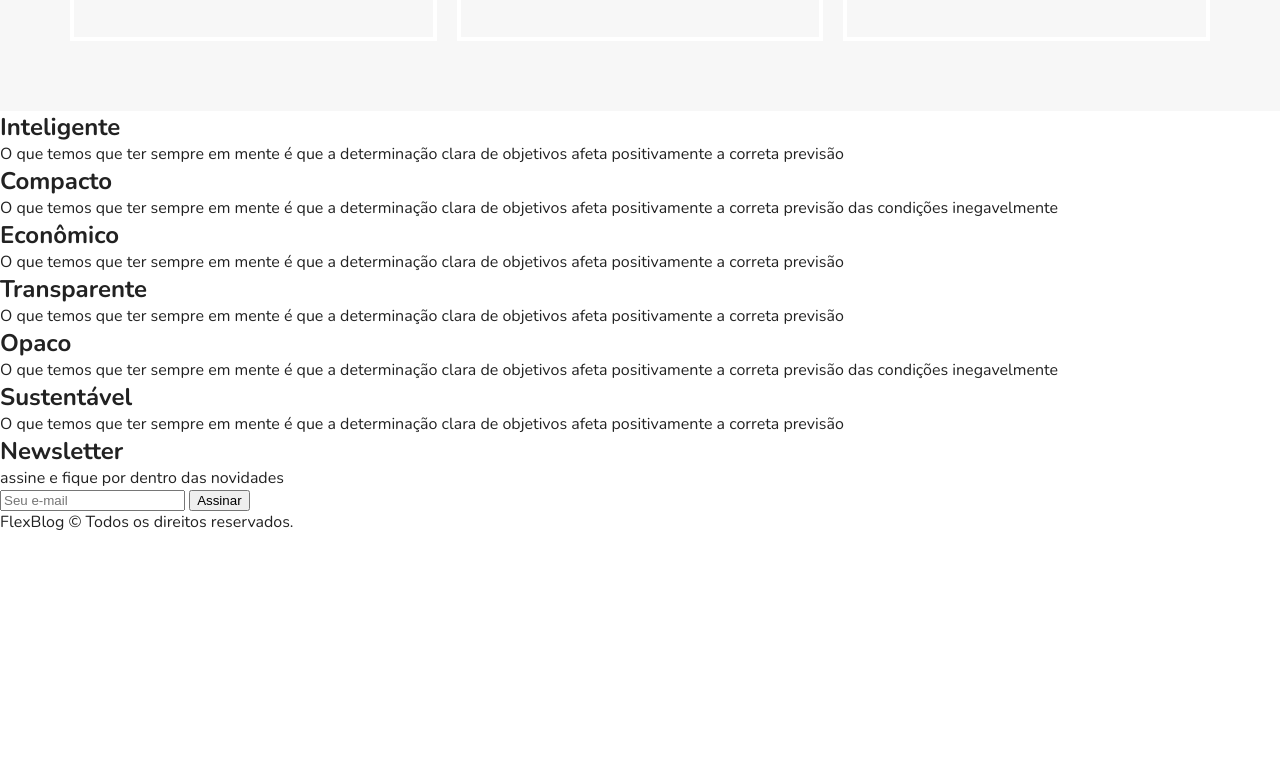
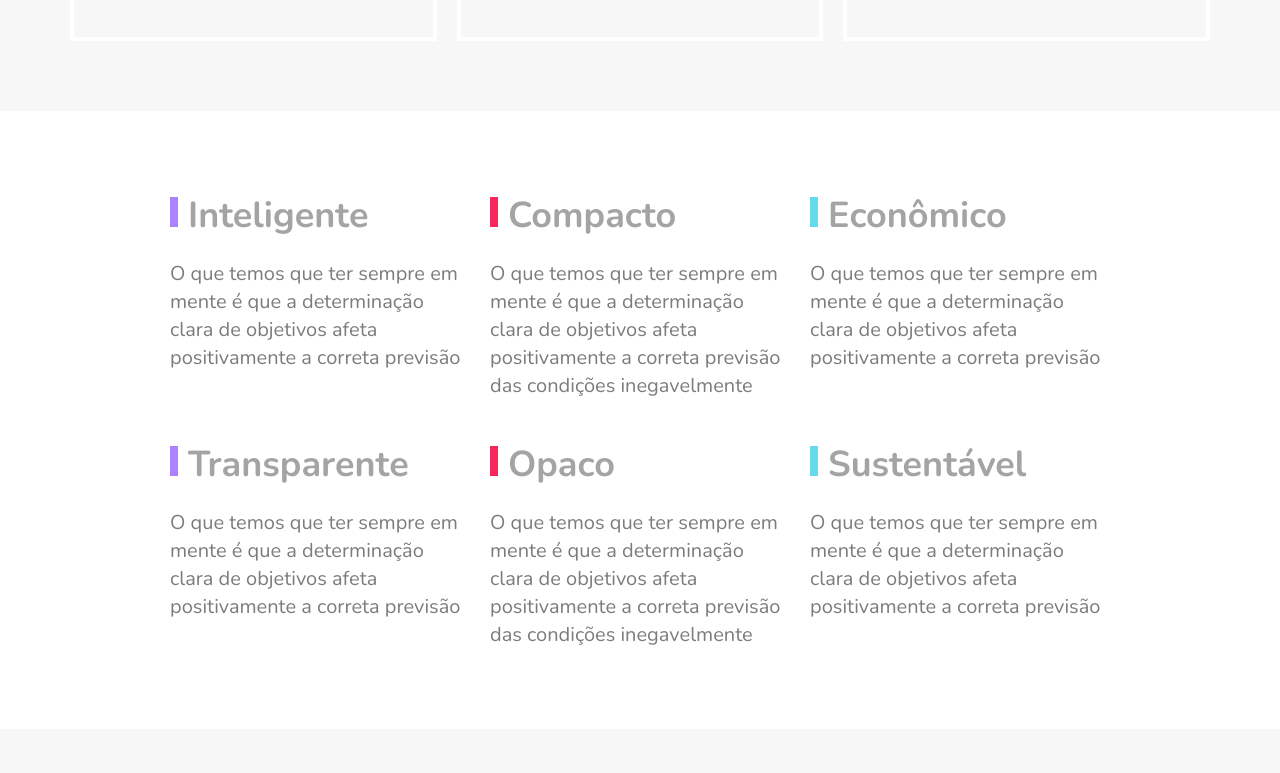
Before and after one commit to wendellunny/FlexBlog, a plain HTML site: page index.html in a window 1280 px wide. Shown: the part 2467-3240 px from the top of the page. Before the commit the page ends 3000 px from the top, so only its background shows below. Drawn offline with nearby package versions, Linux system fonts and the light colour scheme.

Commit message:
Conclusão do Layout

```diff
--- a/css/style.css
+++ b/css/style.css
@@ -274,3 +274,132 @@ img{
         order:-1;
     }
 }
+
+/* Qualidade */
+
+.qualidade{
+    max-width: 960px;
+    margin:60px auto;
+    display: flex;
+    flex-wrap: wrap;
+}
+
+.qualidade-item{
+    flex:1 1 300px;
+    margin: 20px 10px;
+}
+
+.qualidade-item h2{
+    font-size: 2.25em;
+    color:#a4a4a4;
+    margin-bottom: 20px;
+}
+
+.qualidade-item h2::before{
+    content: '';
+    display:inline-block;
+    width: 8px;
+    height: 30px;
+    margin-right: 10px;
+}
+
+.qualidade-item:nth-of-type(3n+1) h2::before{
+    background: #ae81ff;
+}
+.qualidade-item:nth-of-type(3n+2) h2::before{
+    background: #f9265e;
+}
+.qualidade-item:nth-of-type(3n+3) h2::before{
+    background: #66d9eb;
+}
+
+.qualidade-item p{
+    font-size: 1.25em;
+    line-height: 1.4;
+    color: #7c7c7c;
+}
+
+
+/* NewsLetter */
+
+.newsletter{
+    background: #f7f7f7;
+    padding: 60px calc((100% - 960px)/2);
+    display:flex;
+    flex-wrap: wrap;
+}
+
+.newsletter-info{
+    flex: 1 1 260px;
+    margin: 0 10px;
+}
+
+.newsletter-info h1{
+    font-size: 3em;
+    color:#a4a4a4;
+}
+
+.newsletter-info p{
+    font-size: 1.25em;
+    font-style: italic;
+    max-width: 230px;
+    color:#7c7c7c;
+    margin-bottom: 10px;
+}
+
+
+.newsletter-form{
+    flex:2 1 260px;
+    margin: 0 10px;
+    align-self: center;
+    display:flex;
+    flex-wrap: wrap;
+}
+
+.newsletter-form input{
+    flex:3 1 200px;
+    font-size: 1.25em;
+    color:#7c7c7c;
+    font-style: italic;
+    font-family: "Nunito",Arial,Sans-serif;
+    border: 4px solid #2c70ff;
+    background: transparent;
+    padding: 15px 10px;
+    margin:0px;
+    border-radius: 0px;
+}
+
+.newsletter-form button{
+    flex:1 1 200px;
+    font-family: "Nunito",Arial,Sans-serif;
+    font-size: 2.25em;
+    font-weight: bold;
+    text-transform: uppercase;
+    background: #2c70ff;
+    color: white;
+    margin: 0px;
+    cursor:pointer;
+    border:0px;
+    padding: 15px 10px;
+}
+@media (max-width:600px){
+    .newsletter-form button{
+        font-size: 1.5em;
+    }
+}
+
+/* Footer */
+
+.footer{
+    display: flex;
+    height: 200px;
+    background: #2c70ff;
+    align-items: center;
+}
+
+.footer p{
+    flex:1;
+    text-align: center;
+    font-size: 2.25em;
+    color: #122ab2;
+}
```
